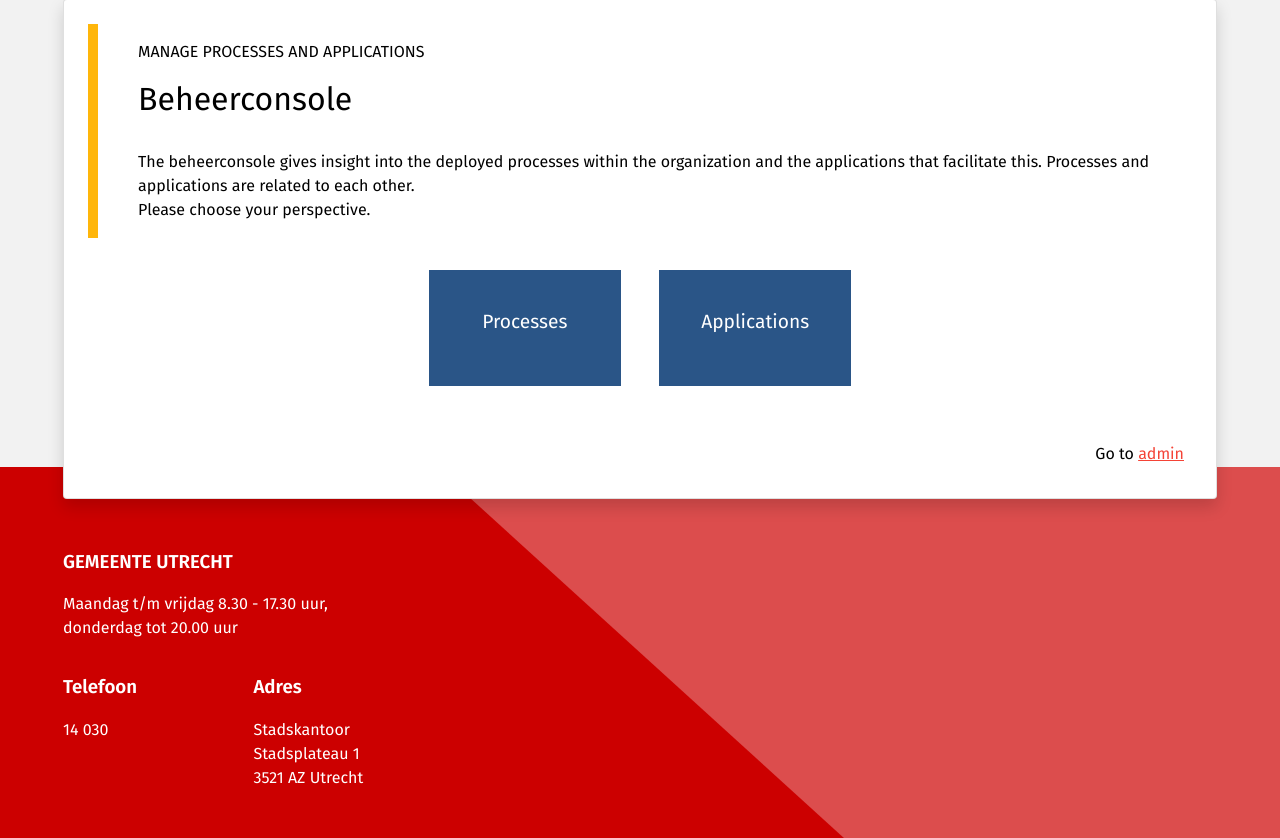
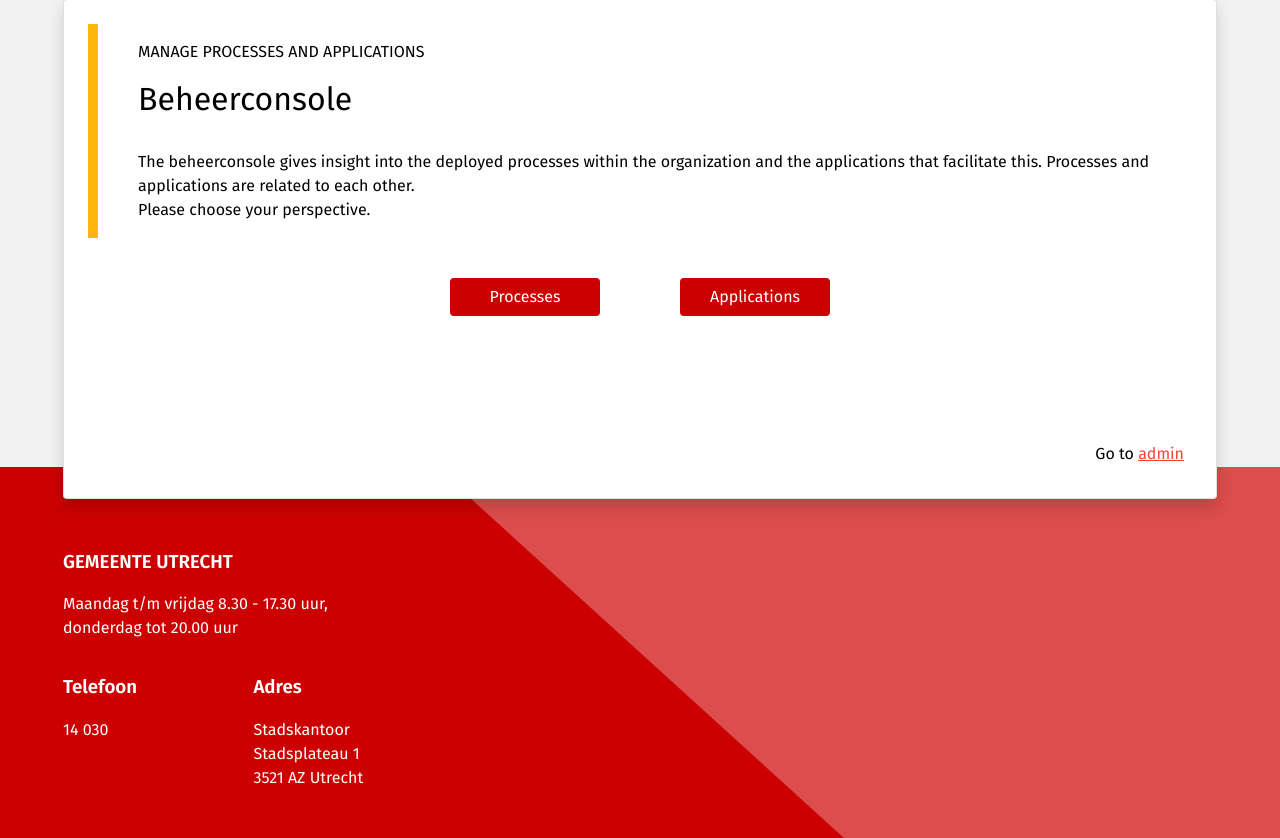
Before and after one commit to GemeenteUtrecht/beheerconsole, a Django app: template src/beheerconsole/templates/index.html in a window 1280 px wide. Shown: the part 156-994 px from the top of the page. Run offline with Django 3.2, Linux system fonts and the light colour scheme; the template is opened without the code that fills it, so the values that code supplies are empty; style sheets or scripts are compiled from the project's sources; some libraries are stand-ins or nearby versions.

Commit message:
:lipstick: Style buttons on index page
* Removed blue boxes
* Removed extraneous wrapper divs
* Used lib typography/colors

```diff
--- a/src/beheerconsole/sass/components/_index.scss
+++ b/src/beheerconsole/sass/components/_index.scss
@@ -1,38 +1,34 @@
+@import "../lib/colors";
+@import "../lib/typography";
+
 .index {
-  //display: flex;
-  //flex-direction: column;
+  padding: 2.5rem;
 
-  &__list {
-    justify-content: center;
-    padding-top: 2em;
-    padding-bottom: 4em;
-    //flex: 1;
-  }
+  display: flex;
+  justify-content: center;
+  align-items: center;
 
-  &__item {
-    padding: 2em 1em 1em;
-    min-width: 10em;
-    min-height: 6em;
+  & &__item {
+    @include body;
+    display: block;
+    background: $theme-primary-color;
+    padding: 0.375rem 0.75rem;
+    border: solid 1px transparent;
+    border-radius: 0.25rem;
+    min-width: 150px;
+
+    color: white;
+    text-align: center;
     text-decoration: none;
-    border: 1px solid #2A5587;
-    background-color: #2A5587;
-    cursor: pointer;
-    font-size: 1.2em;
-    text-align: center;
 
     &:hover {
-      background-color: #3669A5;
-      border-color: #3669A5;
-      transform: scale(1.02);
+      text-decoration: underline;
     }
   }
 
-  a.index__item  {
-    color: #FFF;
-  }
-
-  &__item+&__item {
-    margin-left: 2em;
+  & &__item-separator {
+    display: block;
+    width: 5rem;
   }
 }
 
--- a/src/beheerconsole/templates/index.html
+++ b/src/beheerconsole/templates/index.html
@@ -20,10 +20,13 @@
 {% block content %}
 <article class="index">
 
-  <section class="index__list flex-container">
-        <a class="index__item" href="{% url 'processes:process-list' %}">Processes</a>
-        <a class="index__item" href="{% url 'applications:application-list' %}">Applications</a>
-  </section>
+    <a class="index__item" href="{% url 'processes:process-list' %}">
+        {% trans "Processes" %}
+    </a>
+    <span class="index__item-separator"></span>
+    <a class="index__item" href="{% url 'applications:application-list' %}">
+        {% trans "Applications" %}
+    </a>
 
 </article>
 
```
